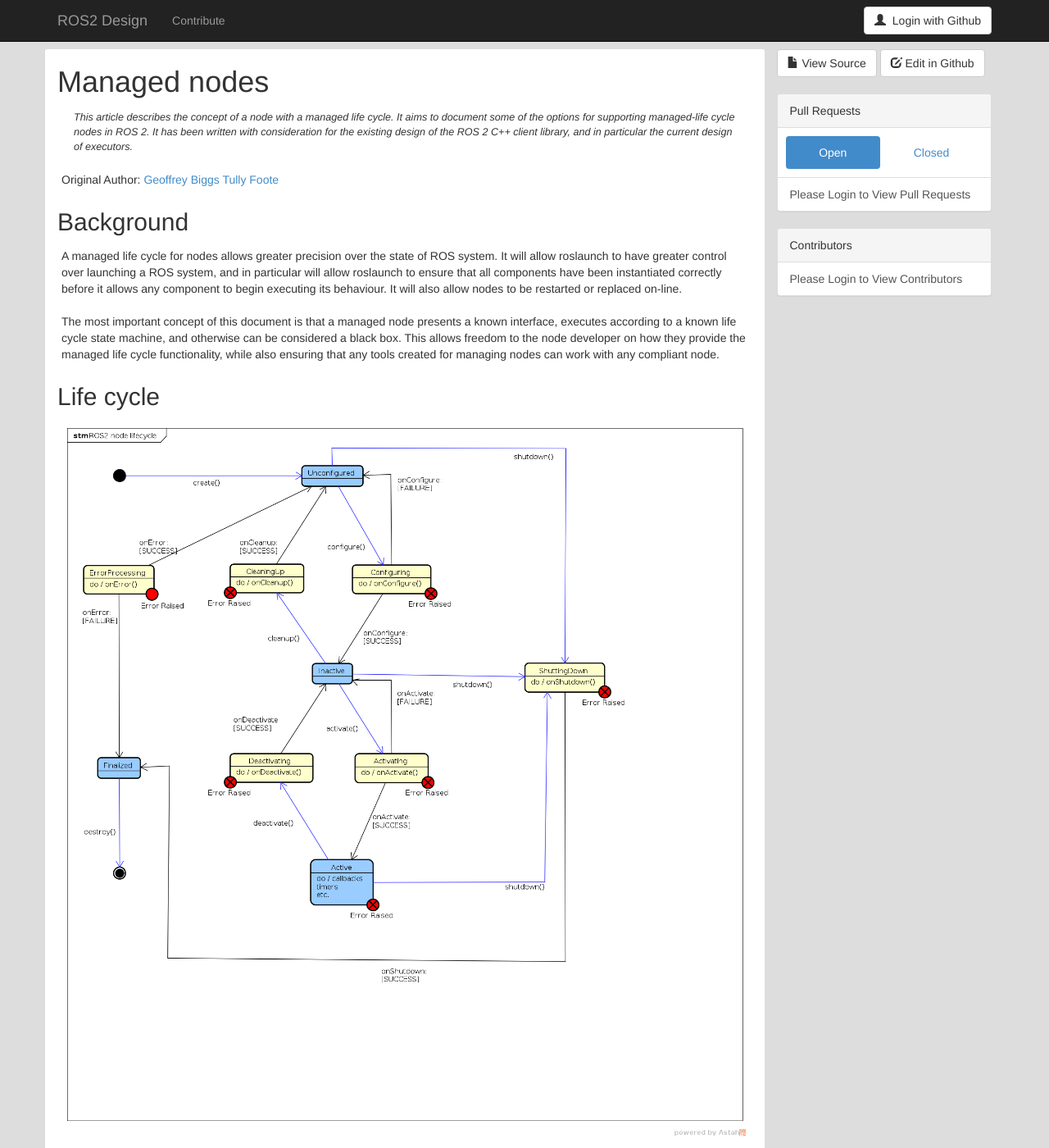
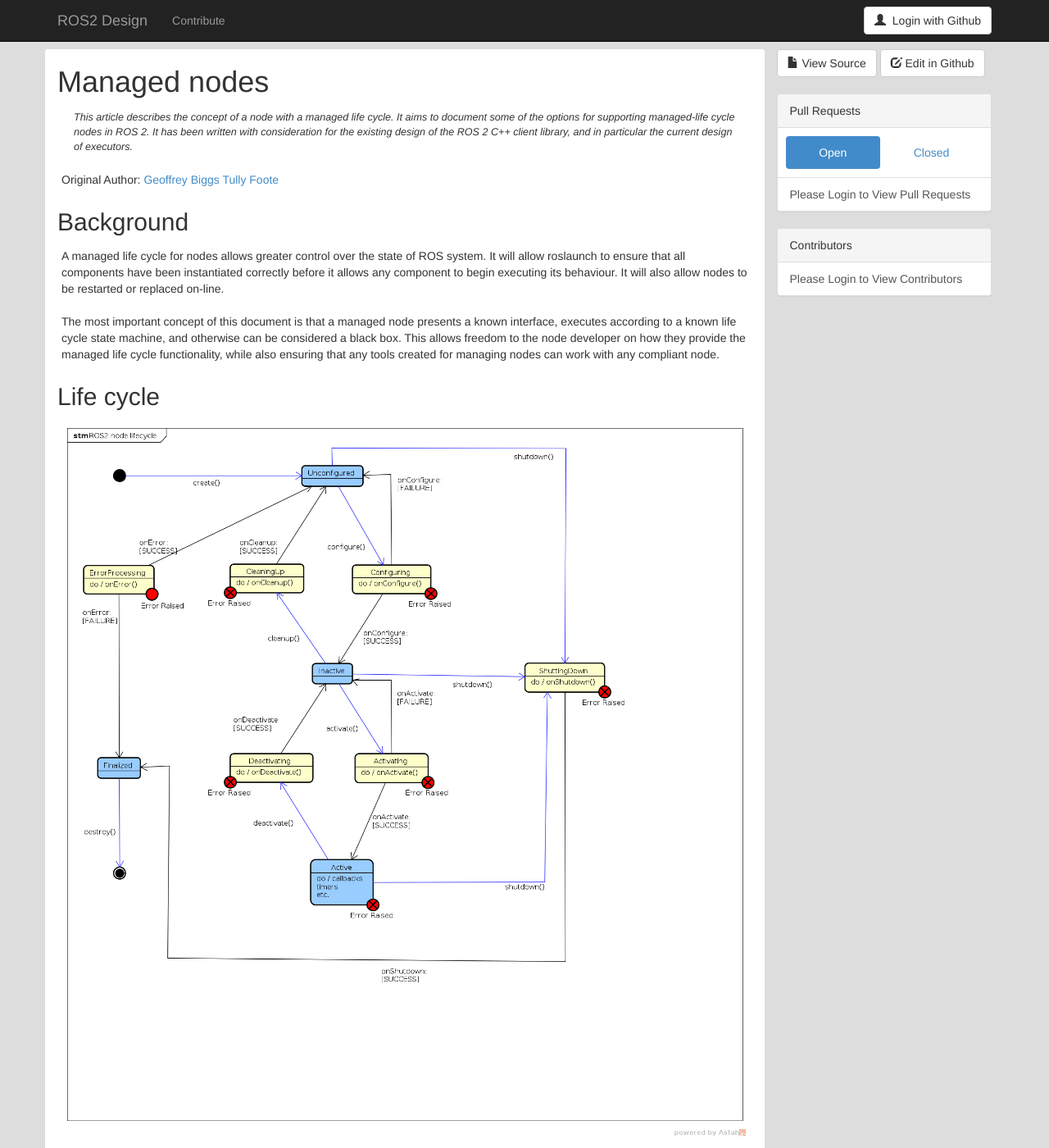
Before and after one commit to ros2/design, a Jekyll site: the page built from articles/node_lifecycle.md, in a window 1280 px wide and 1400 px high. Shown: the whole window at 82% size. Built offline with Jekyll 4.4.1, drawn with Linux system fonts in a browser that asks for light colours; nearby versions of some CDN libraries; some of the changed lines change nothing that is shown; some of the changed text lies outside the part shown.

Commit message:
minor wording

```diff
--- a/articles/node_lifecycle.md
+++ b/articles/node_lifecycle.md
@@ -19,7 +19,7 @@ Original Author: {{ page.author }}
 
 ## Background
 
-A managed life cycle for nodes allows greater precision over the state of ROS system. It will allow roslaunch to have greater control over launching a ROS system, and in particular will allow roslaunch to ensure that all components have been instantiated correctly before it allows any component to begin executing its behaviour. It will also allow nodes to be restarted or replaced on-line.
+A managed life cycle for nodes allows greater control over the state of ROS system. It will allow roslaunch to ensure that all components have been instantiated correctly before it allows any component to begin executing its behaviour. It will also allow nodes to be restarted or replaced on-line.
 
 The most important concept of this document is that a managed node presents a known interface, executes according to a known life cycle state machine, and otherwise can be considered a black box. This allows freedom to the node developer on how they provide the managed life cycle functionality, while also ensuring that any tools created for managing nodes can work with any compliant node.
 
@@ -34,7 +34,7 @@ There are 4 primary states:
  - `Active`
  - `Finalized`
 
- To transition out of a primary state requires action from an external supervisory process, with the exception of a error being triggered in the `Active` state.
+ To transition out of a primary state requires action from an external supervisory process, with the exception of an error being triggered in the `Active` state.
 
 There are also 6 transition states which are intermediate states during a requested transition.
  - `Configuring`
@@ -100,7 +100,7 @@ If an error that cannot be handled by the node/system occurs in this state, the
 - A node may transition to the `Inactive` state via the `deactivate` transition.
 - A node may transition to the `Finalized` state via the `shutdown` transition.
 
-### Finalized state
+### Primary State: Finalized
 
 The `Finalized` state is the state in which the node ends immediately before being destroyed.
 This state is always terminal the only transition from here is to be destroyed.
```
